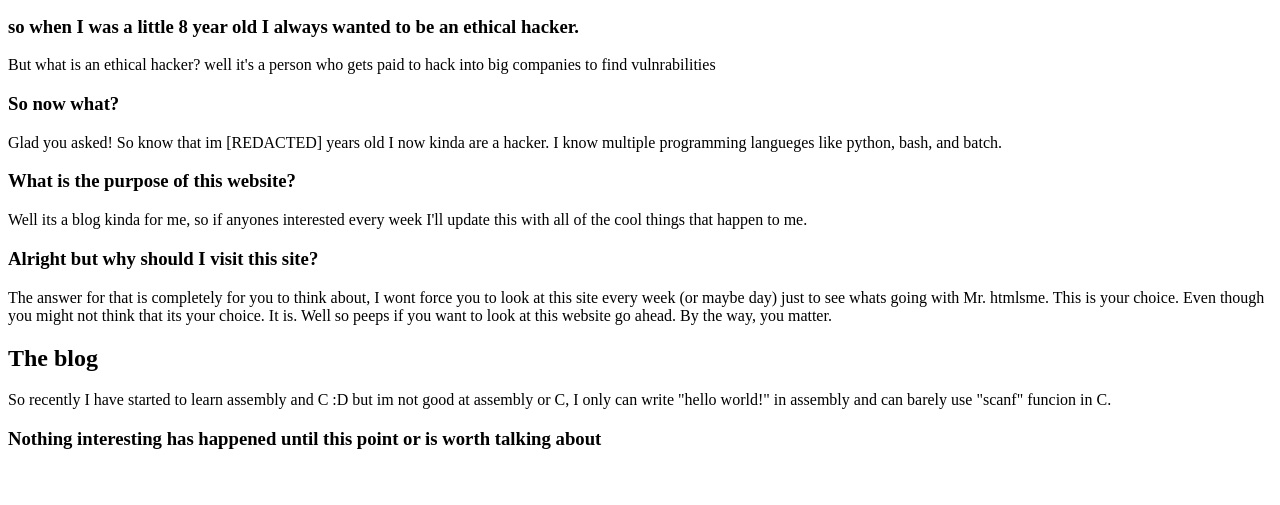
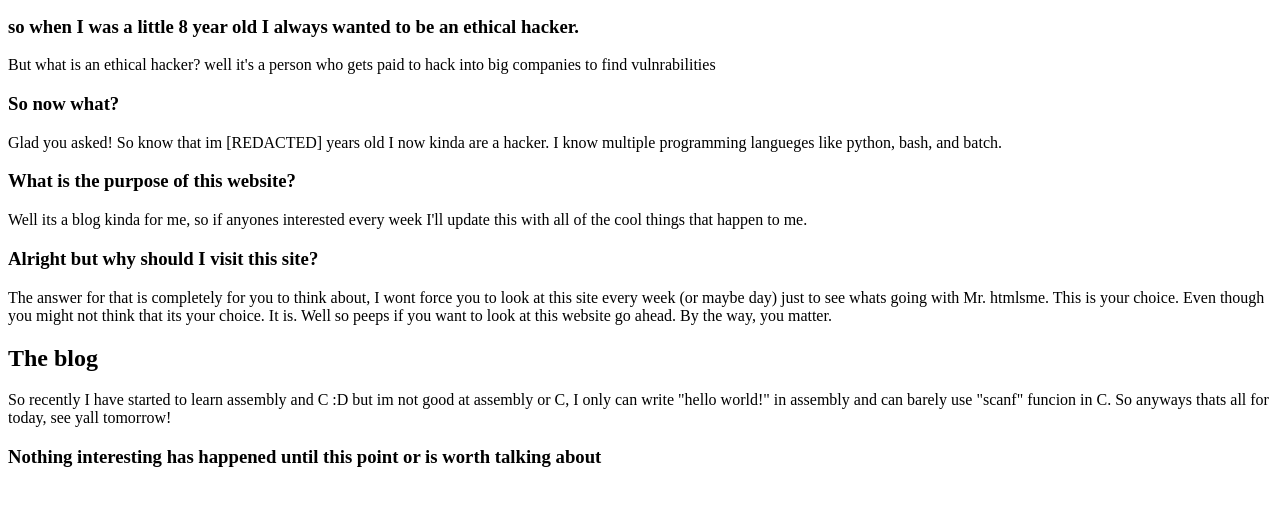
Before and after one commit to htmlsme/hackthiswebsite.github.io, a plain HTML site: page index.html in a window 1280 px wide. Shown: the part 101-606 px from the top of the page. Drawn offline with Linux system fonts and the light colour scheme.

Commit message:
More stuff! index.html

```diff
--- a/index.html
+++ b/index.html
@@ -19,7 +19,7 @@
         <h2>The blog</h2>
         <p>So recently I have started to learn assembly and C :D
         but im not good at assembly or C, I only can write "hello world!" in assembly and can barely use "scanf"
-        funcion in C.</p>
+        funcion in C. So anyways thats all for today, see yall tomorrow!</p>
         <h3>Nothing interesting has happened until this point or is worth talking about</h3>
     </body>
 </html>
```
